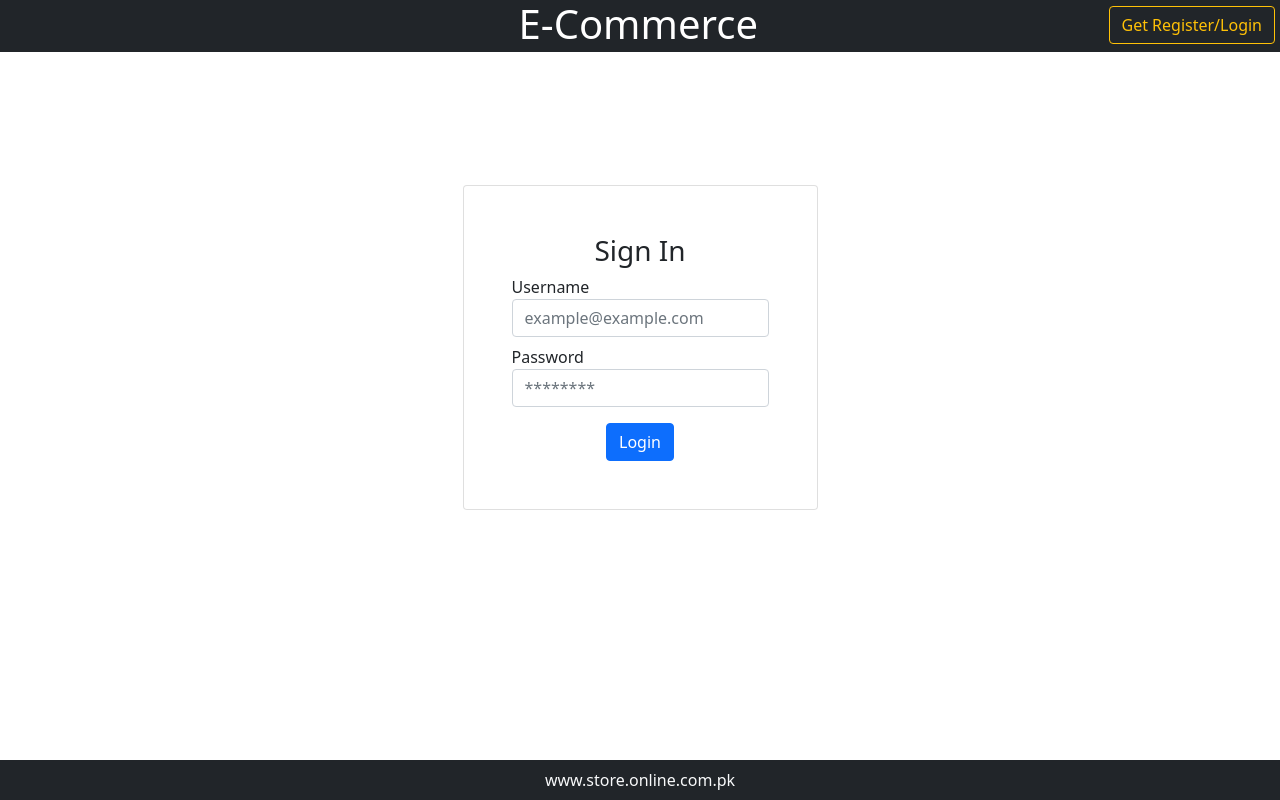
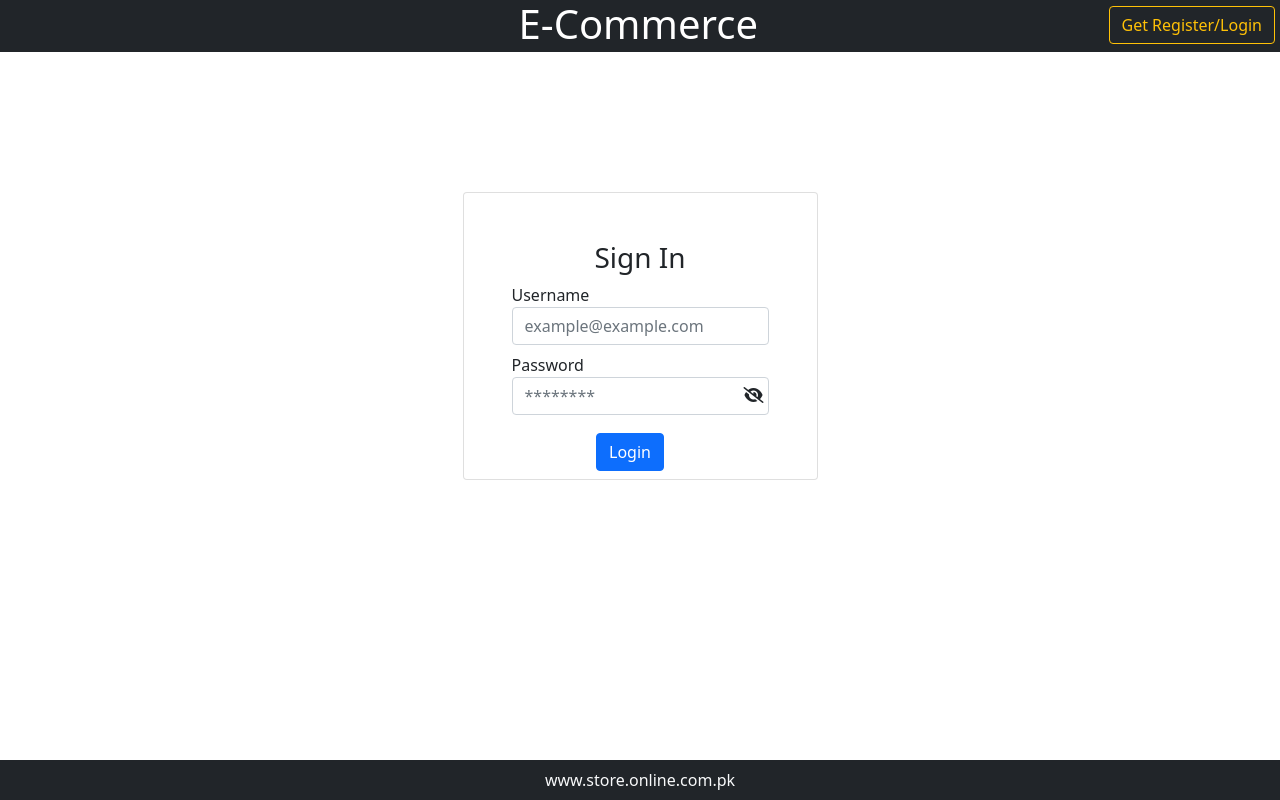
Before and after one commit to FaizanHaider1/ReactOnRails_Frontend, a React (Create React App) app: page /login in a window 1280 px wide. Built offline with nearby package versions, Linux system fonts and the light colour scheme.

Commit message:
show/hide password + UI minor fixes + props communication between functional components + hook use

```diff
--- a/src/Components/Dropdown.jsx
+++ b/src/Components/Dropdown.jsx
@@ -23,14 +23,15 @@ const Example = (props) => {
     });
 
   }
-
+  let user = localStorage.getItem('user_name').slice(1,-1)
   return (
     <ButtonDropdown isOpen={dropdownOpen} toggle={toggle} style={{"display": "flex","flex-direction": "row-reverse","float": "right", "margin-top": "6px", "margin-right":"5px"}}>
       <DropdownToggle caret>
         <i class="fas fa-user" ></i>
       </DropdownToggle>
       <DropdownMenu>
-          <DropdownItem onClick = {(e) => handleClick(e)}>Log out</DropdownItem>
+        <DropdownItem className="text-muted" disabled>{user}</DropdownItem>
+        <DropdownItem onClick = {(e) => handleClick(e)}>Log out</DropdownItem>
       </DropdownMenu>
     </ButtonDropdown>
   );
--- a/src/Components/Errors/404.jsx
+++ b/src/Components/Errors/404.jsx
@@ -1,7 +1,7 @@
 import React, { Component } from "react";
 import { withRouter } from "react-router-dom";
 import Error404 from "../../Images/assets/404.png";
-import { Container, Button } from "reactstrap";
+import { Container } from "reactstrap";
 class Error_404 extends Component {
   constructor(props) {
     super(props);
@@ -12,10 +12,9 @@ class Error_404 extends Component {
       <>
         <Container
           fluid
-          className="vh-100 d-flex justify-content-center align-items-center flex-column"
+          className="d-flex align-items-center flex-column my-auto"
           style={{
             backgroundColor: "white",
-            height: "100%",
           }}
         >
           <img src={Error404} alt="" width="200px" />
--- a/src/Components/Header.jsx
+++ b/src/Components/Header.jsx
@@ -15,7 +15,7 @@ class Header extends Component {
   render() {
     return (
       <>
-        <h1 className = "bg-dark text-white pb-1" style={{ paddingLeft: localStorage.getItem('user_name') ? '36px' : '168px'}}> <Link className="LinkToText text-white" to="/"> E-Commerce </Link>
+        <h1 className = "bg-dark text-white pb-1 mb-0" style={{ paddingLeft: localStorage.getItem('user_name') ? '36px' : '168px'}}> <Link className="LinkToText text-white" to="/"> E-Commerce </Link>
         <span className = "col-6">
           { localStorage.getItem('user_name') ? <Drop/> : <Button onClick = {(e) => this.handleClick(e)}  color="outline-warning" style={{"display": "flex","flex-direction": "row-reverse","float": "right", "margin-top": "6px", "margin-right":"5px"}} >Get Register/Login</Button>}
         </span></h1>
--- a/src/Components/Home.jsx
+++ b/src/Components/Home.jsx
@@ -1,10 +1,7 @@
-import React, { useState } from 'react';
-import axios from 'axios';
-import { useHistory, Link } from "react-router-dom";
+import { Link } from "react-router-dom";
 import {Card, CardBody, Table} from 'reactstrap'
 
 const Home = (props) => {
-  const history = useHistory();
 
   const handleProductsClick = (e) =>{
     if (!localStorage.getItem('user_name') ){
@@ -19,23 +16,17 @@ const Home = (props) => {
             <CardBody className = 'mx-auto my-auto shadow card-width-height'>
                 <Table hover responsive>
                     <tHead>
-                        <h3>Select option</h3>
+                        <h3>Select options</h3>
                     </tHead>
                     <tBody>
                         <tr>
-                            <td>
-                                <Link className="LinkToText" to="/products" onClick = {handleProductsClick} >Buy Products</Link>
-                            </td>
+                            <td><Link className="LinkToText" to="/products" onClick = {handleProductsClick} >Buy Products</Link></td>
                         </tr>
                         <tr>
-                            <td>
-                                <Link className="LinkToText" to="/login">Login</Link>
-                            </td>
+                            <td><Link className="LinkToText" to="/login">Login</Link></td>
                         </tr>
                         <tr>
-                            <td>
-                                <Link className="LinkToText" to="/sign_up">Sign-up</Link>
-                            </td>
+                            <td><Link className="LinkToText" to="/sign_up">Sign-up</Link></td>
                         </tr>
                     </tBody>
                 </Table>
--- a/src/Components/Login.jsx
+++ b/src/Components/Login.jsx
@@ -6,7 +6,7 @@ import axios from 'axios';
 class Login extends Component {
     constructor(props) {
         super(props);
-        this.state = { sessionUser: null }
+        this.state = { sessionUser: null, showPassword: false }
     }
     render() {
         return (
@@ -18,11 +18,14 @@ class Login extends Component {
                             <Label style={{display: "flex"}}>Username</Label>
                             <Input type="email" name="email" id="exampleEmail" placeholder="example@example.com" required/>
                         </FormGroup>
-                        <FormGroup className="mb-2 mt-2">
+                        <FormGroup className="mb-2 mt-2 ">
                             <Label style={{display: "flex"}}>Password</Label>
-                            <Input type="password" name="password" id="examplePassword" placeholder="********" required/>
+                            <div style={{position:"inherit"}}>
+                                <Input type={this.state.showPassword ? "text" : "password"} name="password" id="examplePassword" placeholder="********" style={{position:"absolute", width:"inherit"}} required/>
+                                <i className="fas fa-eye-slash float-end" onClick={(e) => this.handelShowPassword(e)} style={{position:"relative", top:"10px", right:"5px"}}></i>
+                            </div>
                         </FormGroup>
-                        <Button type="submit" color = "primary" className = "mt-2">Login</Button>
+                        <Button type="submit" color = "primary" className = "mt-2" style={{position: "relative", bottom: "-40px"}}>Login</Button>
                     </Form>
                 </Card>
             </>
@@ -52,6 +55,19 @@ class Login extends Component {
             alert(err.message)
         });
     };
+
+    handelShowPassword = (e)=>{
+        if(this.state.showPassword){
+            this.setState({ showPassword: false });
+            e.target.classList.remove("fa-eye-slash")
+            e.target.classList.add("fa-eye")
+        }
+        else{
+            this.setState({ showPassword: true });
+            e.target.classList.remove("fa-eye")
+            e.target.classList.add("fa-eye-slash")
+        }
+    };
 }
 
 export default Login;
```
Also changed, not shown: src/Components/ItemDetails.jsx (+12 -5 lines).
